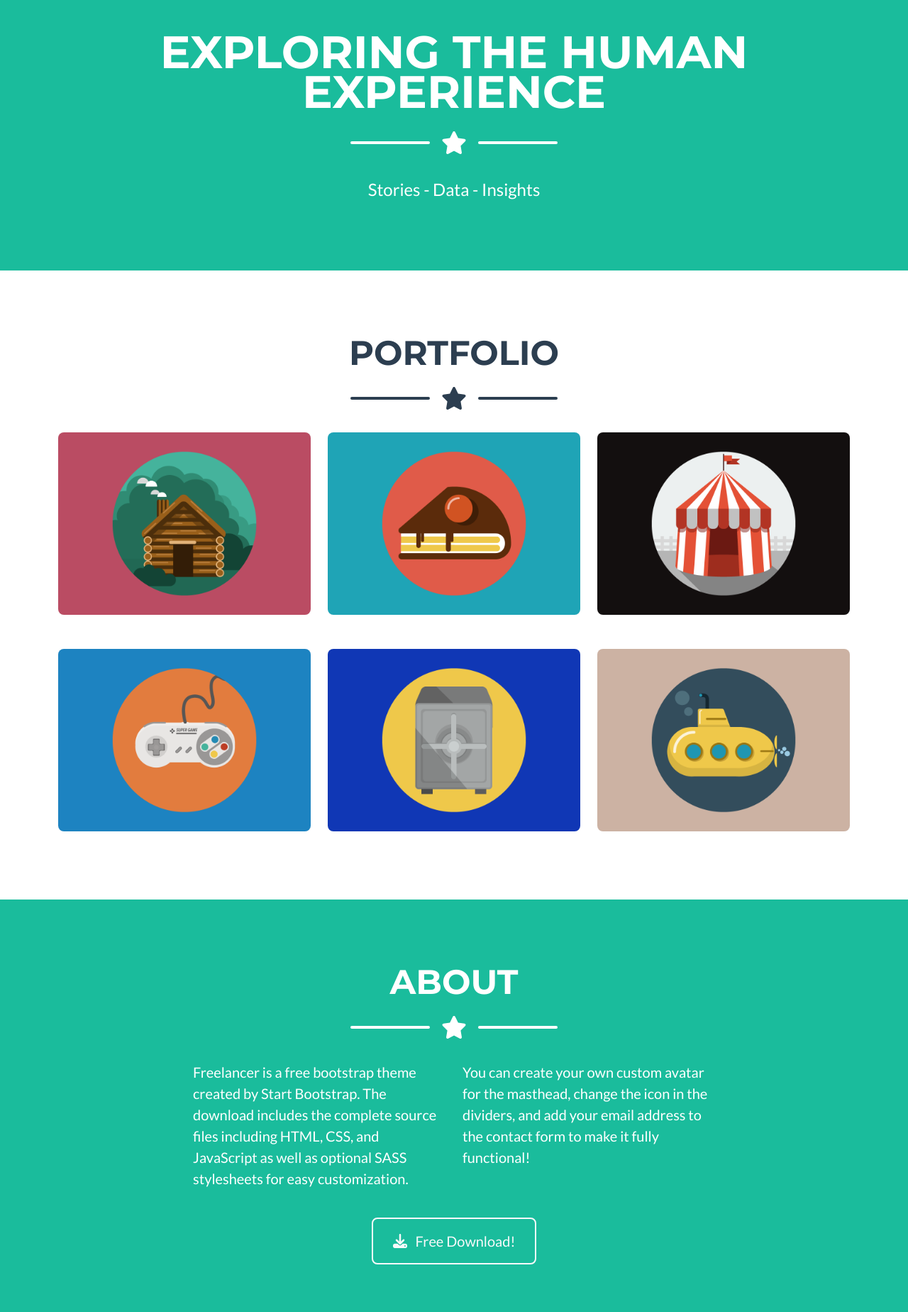
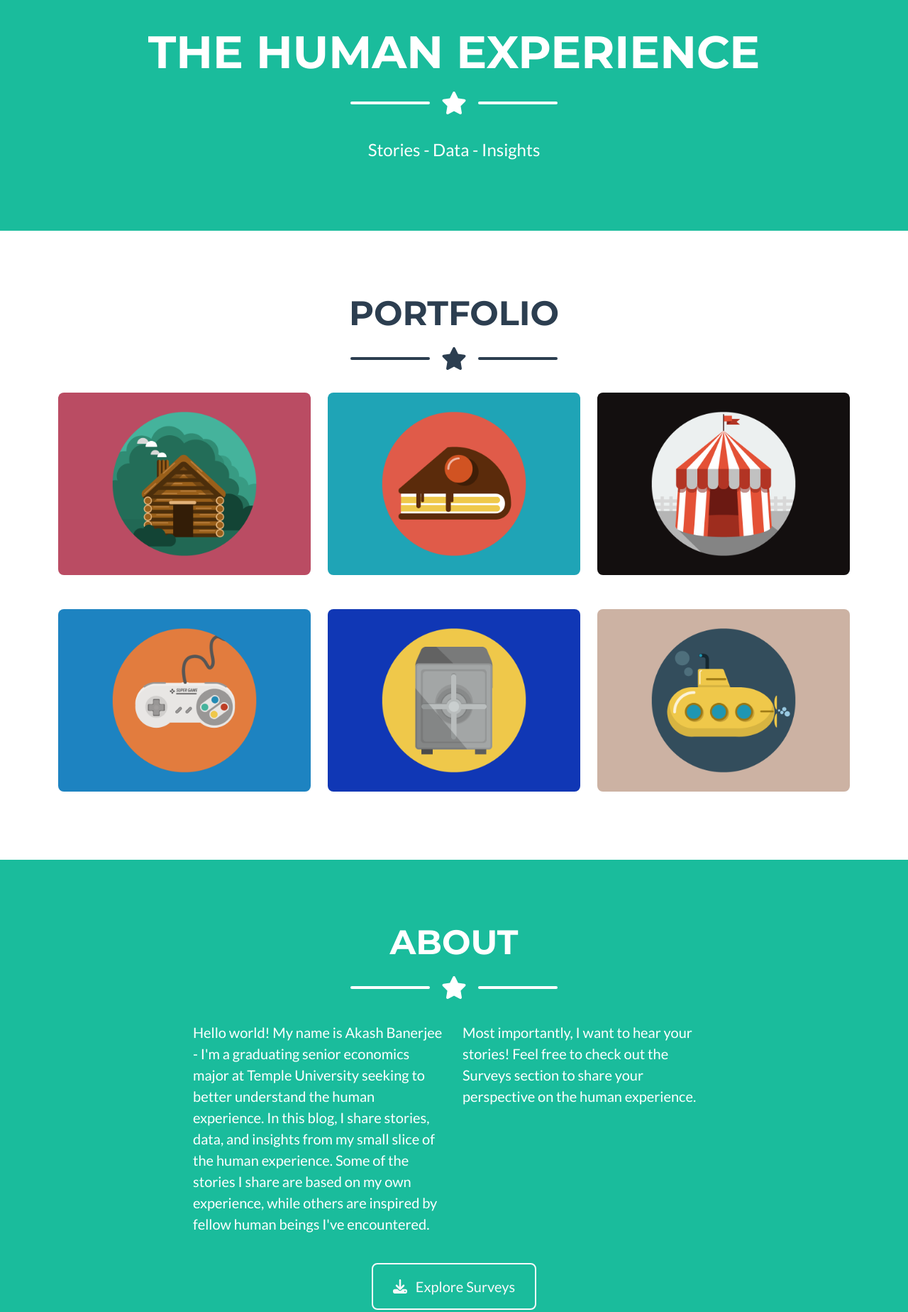
Before and after one commit to abanerjee1564/Final_Project, a plain HTML site: page index.html in a window 1280 px wide. Shown: the part 458-2306 px from the top of the page at 71% size. Drawn offline with nearby package versions, Linux system fonts and the light colour scheme.

Commit message:
Update index.html

```diff
--- a/index.html
+++ b/index.html
@@ -5,7 +5,7 @@
         <meta name="viewport" content="width=device-width, initial-scale=1, shrink-to-fit=no" />
         <meta name="description" content="" />
         <meta name="author" content="" />
-        <title> The Human Experience in Data - Akash Banerjee </title>
+        <title> The Human Experience - Akash Banerjee </title>
         <!-- Favicon-->
         <link rel="icon" type="image/x-icon" href="assets/favicon.ico" />
         <!-- Font Awesome icons (free version)-->
@@ -20,7 +20,7 @@
         <!-- Navigation-->
         <nav class="navbar navbar-expand-lg bg-secondary text-uppercase fixed-top" id="mainNav">
             <div class="container">
-                <a class="navbar-brand" href="#page-top">Visualizing the Human Experience</a>
+                <a class="navbar-brand" href="#page-top">The Human Experience</a>
                 <button class="navbar-toggler text-uppercase font-weight-bold bg-primary text-white rounded" type="button" data-bs-toggle="collapse" data-bs-target="#navbarResponsive" aria-controls="navbarResponsive" aria-expanded="false" aria-label="Toggle navigation">
                     Menu
                     <i class="fas fa-bars"></i>
@@ -28,7 +28,7 @@
                 <div class="collapse navbar-collapse" id="navbarResponsive">
                     <ul class="navbar-nav ms-auto">
                         <li class="nav-item mx-0 mx-lg-1"><a class="nav-link py-3 px-0 px-lg-3 rounded" href="#portfolio">Portfolio</a></li>
-                        <li class="nav-item mx-0 mx-lg-1"><a class="nav-link py-3 px-0 px-lg-3 rounded" href="#about">About</a></li>
+                        <li class="nav-item mx-0 mx-lg-1"><a class="nav-link py-3 px-0 px-lg-3 rounded" href="#about">Who Am I? </a></li>
                         <li class="nav-item mx-0 mx-lg-1"><a class="nav-link py-3 px-0 px-lg-3 rounded" href="#contact">Contact</a></li>
                     </ul>
                 </div>
@@ -40,7 +40,7 @@
                 <!-- Masthead Avatar Image-->
                 <img class="masthead-avatar mb-5" src="assets/img/avataaars.svg" alt="..." />
                 <!-- Masthead Heading-->
-                <h1 class="masthead-heading text-uppercase mb-0">Exploring the Human Experience</h1>
+                <h1 class="masthead-heading text-uppercase mb-0">The Human Experience</h1>
                 <!-- Icon Divider-->
                 <div class="divider-custom divider-light">
                     <div class="divider-custom-line"></div>
@@ -134,14 +134,14 @@
                 </div>
                 <!-- About Section Content-->
                 <div class="row">
-                    <div class="col-lg-4 ms-auto"><p class="lead">Freelancer is a free bootstrap theme created by Start Bootstrap. The download includes the complete source files including HTML, CSS, and JavaScript as well as optional SASS stylesheets for easy customization.</p></div>
-                    <div class="col-lg-4 me-auto"><p class="lead">You can create your own custom avatar for the masthead, change the icon in the dividers, and add your email address to the contact form to make it fully functional!</p></div>
+                    <div class="col-lg-4 ms-auto"><p class="lead">Hello world! My name is Akash Banerjee - I'm a graduating senior economics major at Temple University seeking to better understand the human experience. In this blog, I share stories, data, and insights from my small slice of the human experience. Some of the stories I share are based on my own experience, while others are inspired by fellow human beings I've encountered. </p></div>
+                    <div class="col-lg-4 me-auto"><p class="lead">Most importantly, I want to hear your stories! Feel free to check out the Surveys section to share your perspective on the human experience.</p></div>
                 </div>
                 <!-- About Section Button-->
                 <div class="text-center mt-4">
-                    <a class="btn btn-xl btn-outline-light" href="https://startbootstrap.com/theme/freelancer/">
+                    <a class="btn btn-xl btn-outline-light" href="https://sites.google.com/view/the-human-experience-surveys/home">
                         <i class="fas fa-download me-2"></i>
-                        Free Download!
+                        Explore Surveys
                     </a>
                 </div>
             </div>
```
